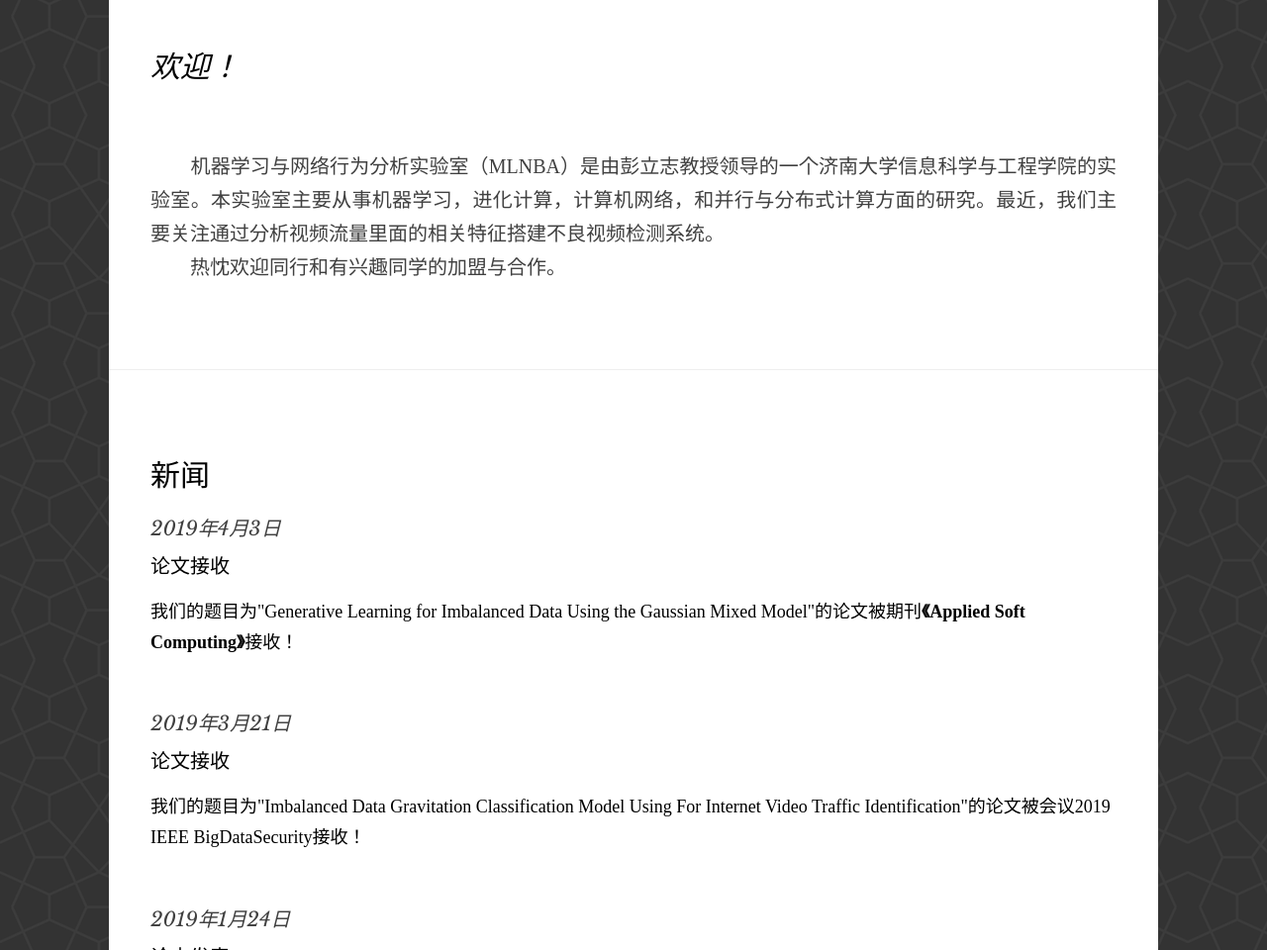
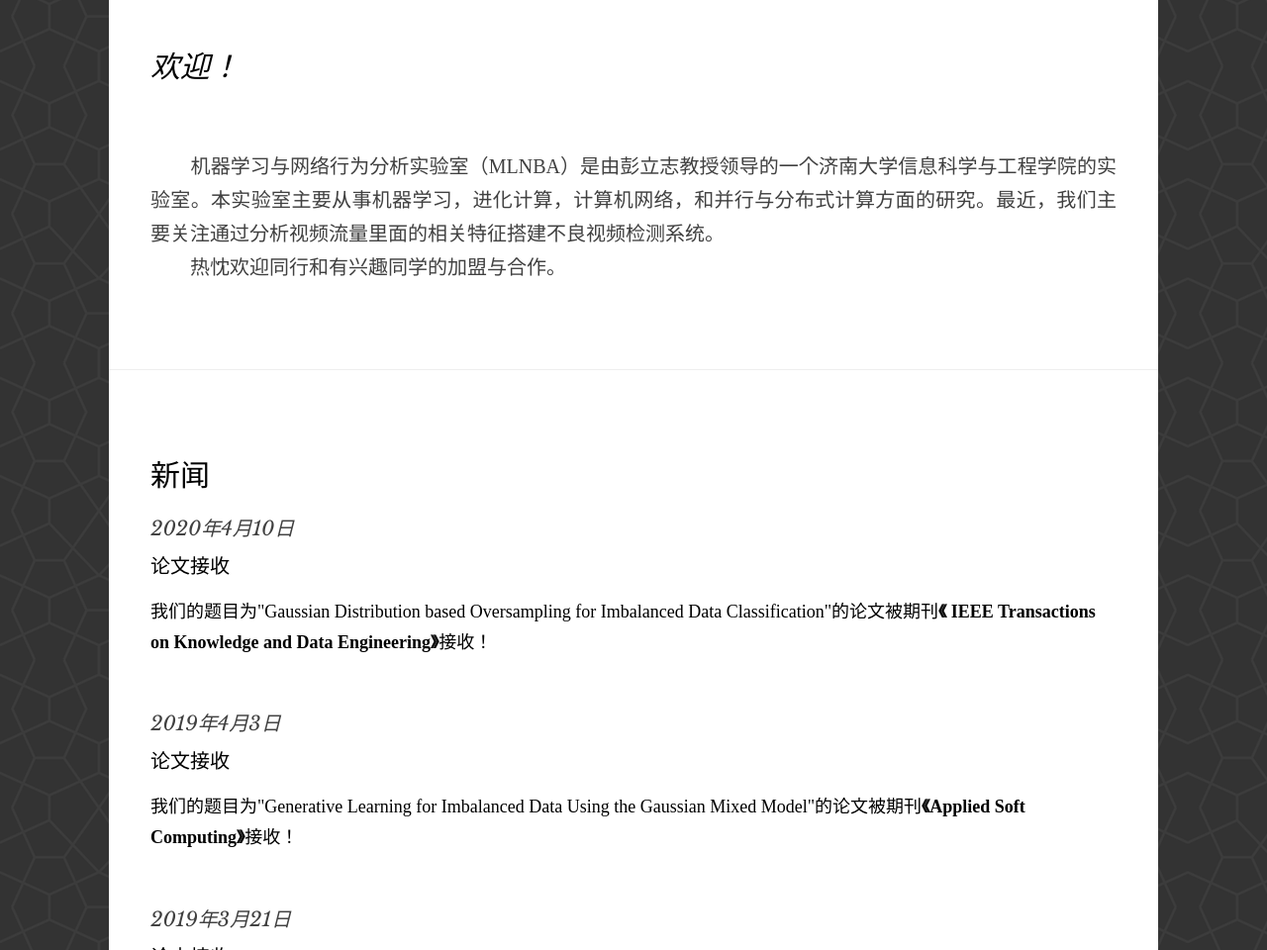
Before and after one commit to MLNBA-Lab/MLN-website, a plain HTML site: page home_cn.html in a window 1280 px wide. Shown: the part 784-1744 px from the top of the page at 99% size. Drawn offline with nearby package versions, Linux system fonts and the light colour scheme; files whose address does not match are found by name.

Commit message:
Add files via upload

```diff
--- a/home_cn.html
+++ b/home_cn.html
@@ -132,6 +132,15 @@
 					<h2 sytle="font-family:Microsoft YaHei;">新闻</h2>
 				</div>
 			</div>
+                                                    <div class="row animate-box">
+				<div class="col-md-12 animate-box">
+					<div class="events-entry">
+						<span class="date">2020年4月10日</span>
+						<h3>论文接收</h3>
+						<p>我们的题目为"Gaussian Distribution based Oversampling for Imbalanced Data Classification"的论文被期刊<strong>《 IEEE Transactions on Knowledge and Data Engineering》</strong>接收！</p>
+					</div>
+				</div>
+			</div>
 			<div class="row animate-box">
 				<div class="col-md-12 animate-box">
 					<div class="events-entry">
```
